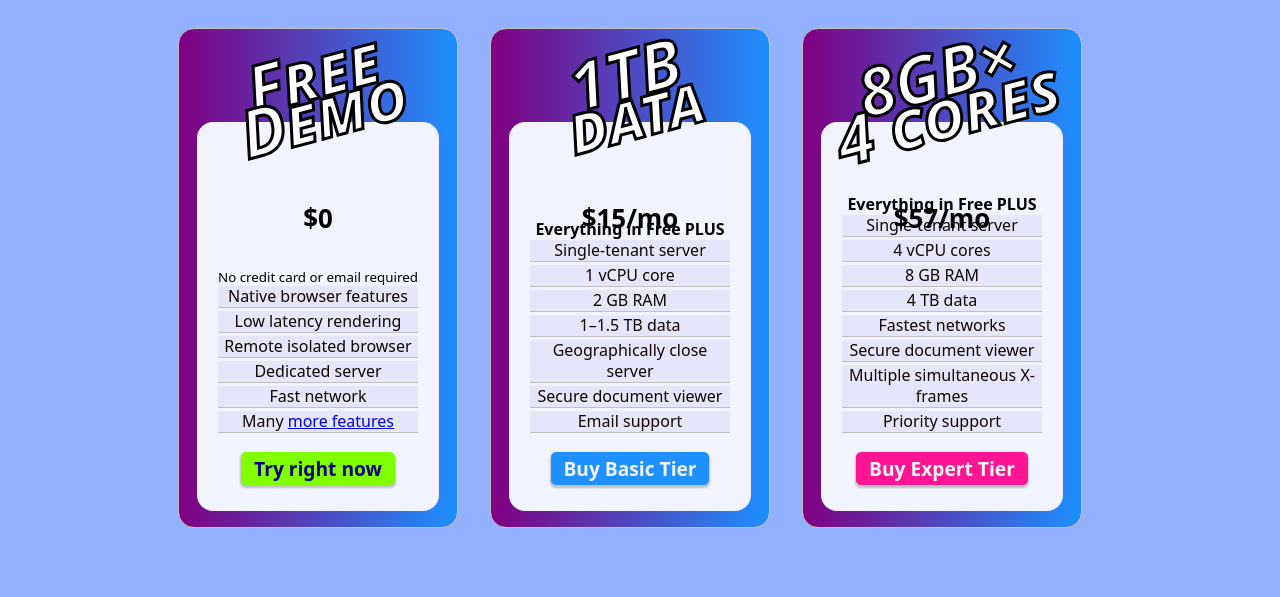
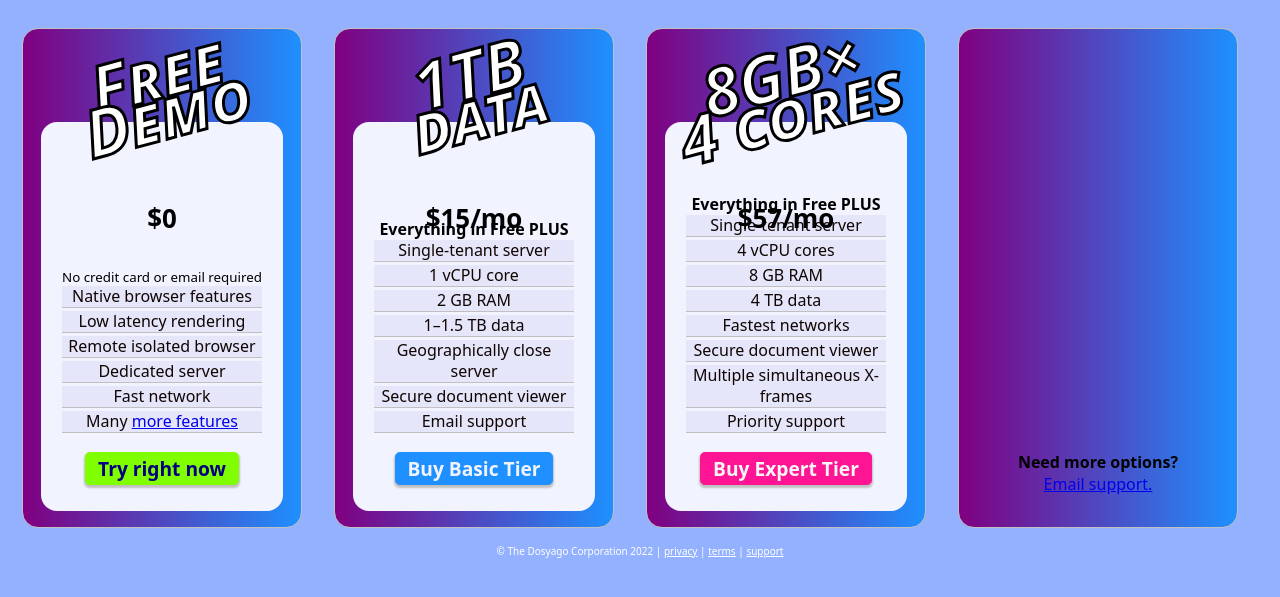
Before and after one commit to crisdosyago/vf-demo-landing, a website: page index.html in a window 1280 px wide. Shown: the part 73-670 px from the top of the page. Drawn offline with Linux system fonts and the light colour scheme.

Commit message:
Update index.html

```diff
--- a/index.html
+++ b/index.html
@@ -226,6 +226,14 @@
       background: transparent;
       color: white;
     }
+    footer {
+      text-align: center;
+      font-size: x-small;
+      color: white;
+    }
+    footer a {
+      color: white;
+    }
   </style>
   <style>
     .decor {
@@ -342,6 +350,13 @@
           </p>
         </fieldset>
       </form>
+      <form>
+        <p class=cent>
+          <strong>Need more options?</strong>
+          <br>
+          <a href=mailto:cris@dosycorp.com?subject=X-frame%20Options&body=Hi%20Cris>Email support.</a>
+        </p>
+      </form>
     </section>
     <section class="browser">
       <iframe
@@ -350,5 +365,12 @@
       ></iframe>
     </section>
   </main>
+  <footer>
+    &copy; The Dosyago Corporation 2022 |
+    <a target=_blank href=https://dosyago.com/privacy.txt>privacy</a> |
+    <a target=_blank href=https://dosyago.com/terms.txt>terms</a> |
+    <a target=_blank
+      href="mailto:cris@dosycorp.com?subject=Music%20Mode%20Support&body=Hi%20Cris,">support</a>
+  </footer>
 <!--<script type=module src=new-browser-script.js></script>--!>
 <script type=module src=existing-browser-script.js></script>
```
